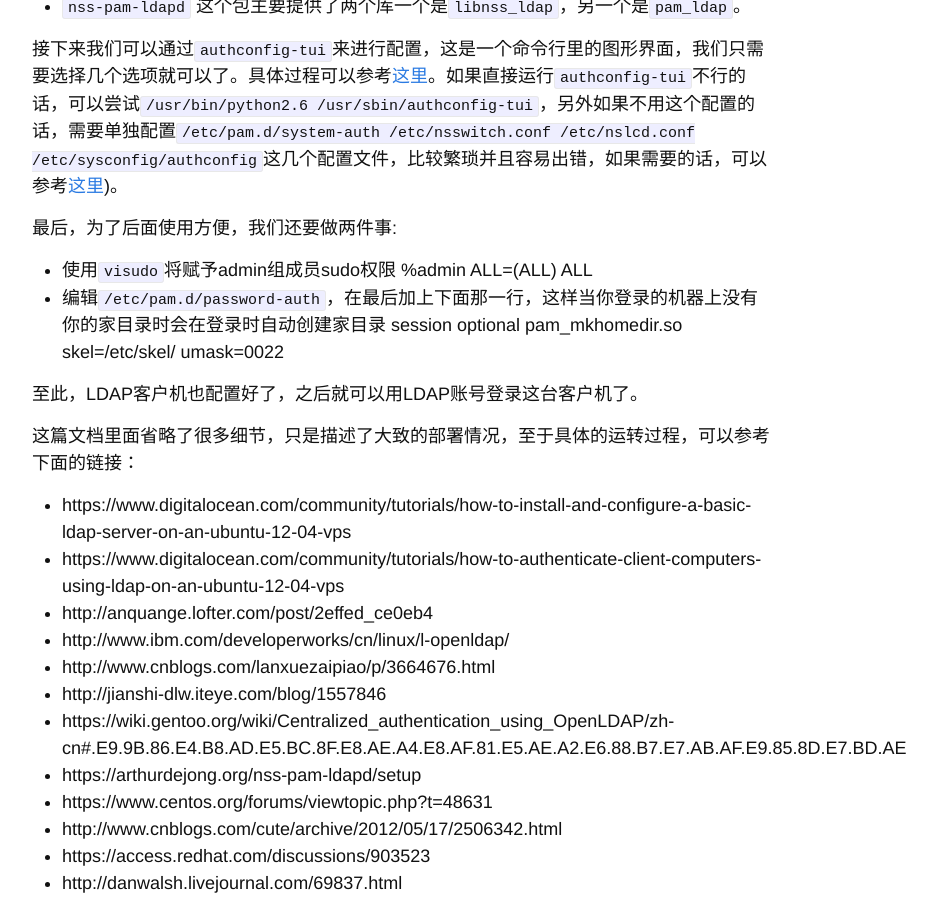
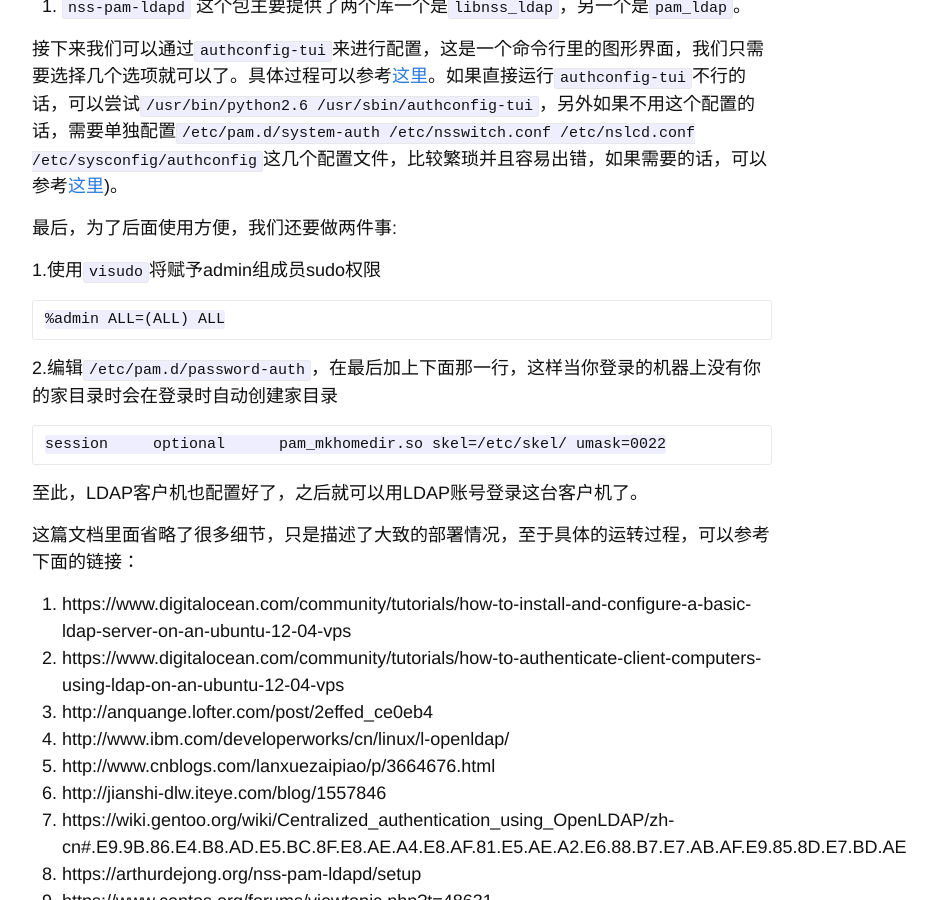
Before and after one commit to syca0516/syca0516.github.io, a Jekyll site: the page built from _posts/2016-10-13-ldap.markdown, in a window 1280 px wide and 900 px high, scrolled down 2502 px. Shown: the whole window, without its empty margins (238-1175 px from the left). Built offline with Jekyll 4.4.1, drawn with Linux system fonts in a browser that asks for light colours; some of the changed lines change nothing that is shown.

Commit message:
ldap 格式调整

````diff
--- a/_posts/2016-10-13-ldap.markdown
+++ b/_posts/2016-10-13-ldap.markdown
@@ -15,9 +15,9 @@
 假设服务器搭建在`10.10.10.1`上面，我们将直接用yum安装OpenLDAP（编译安装除了需要编译OpenLDAP外，还需要处理其依赖的BerkeleyDB，不过效果是一样的）
 
 我们需要安装以下这几个包
-- `openldap` 包含openldap配置文件、库文件
-- `openldap-servers` 包含slapd和slurpd（用于主从复制）、迁移脚本和相关文件
-- `openldap-clients` 包含客户端程序，用来访问和修改openldap目录
+1. `openldap` 包含openldap配置文件、库文件
+2. `openldap-servers` 包含slapd和slurpd（用于主从复制）、迁移脚本和相关文件
+3. `openldap-clients` 包含客户端程序，用来访问和修改openldap目录
 
 具体安装的时候版本是2.4.40-12.el6。
 
@@ -56,12 +56,14 @@
 这个配置文件的注释被去掉了，只配置了几个关键的地方，简单但是已经足够用了。要注意的是配置这个文件要注意`tab`键，它的一些选项名和值之间必须是用`tab`分隔的，用空格的话会出问题。
 
 客户端的配置文件是`ldap.conf`
+
 ```
 BASE dc=your,dc=domain
 URI ldap://10.10.10.1:389
 ```
 
 然后我们启动服务端并验证其是否运行正常
+
 ```
 # service slapd start
 # ps aux | grep slapd
@@ -76,33 +78,40 @@
 在LDAP服务端已经配置运行成功后，我们可以在任何想使用LDAP服务的机器上部署客户端软件。
 
 在客户端我们需要安装一个包
-- `nss-pam-ldapd` 这个包主要提供了两个库一个是`libnss_ldap`，另一个是`pam_ldap`。
+1. `nss-pam-ldapd` 这个包主要提供了两个库一个是`libnss_ldap`，另一个是`pam_ldap`。
 
 接下来我们可以通过`authconfig-tui`来进行配置，这是一个命令行里的图形界面，我们只需要选择几个选项就可以了。具体过程可以参考[这里](http://www.ibm.com/developerworks/cn/linux/l-openldap/)。如果直接运行`authconfig-tui`不行的话，可以尝试`/usr/bin/python2.6 /usr/sbin/authconfig-tui`，另外如果不用这个配置的话，需要单独配置`/etc/pam.d/system-auth /etc/nsswitch.conf /etc/nslcd.conf /etc/sysconfig/authconfig`这几个配置文件，比较繁琐并且容易出错，如果需要的话，可以参考[这里](http://anquange.lofter.com/post/2effed_ce0eb4))。
 
 最后，为了后面使用方便，我们还要做两件事:
-- 使用`visudo`将赋予admin组成员sudo权限
-        %admin ALL=(ALL) ALL
-- 编辑`/etc/pam.d/password-auth`，在最后加上下面那一行，这样当你登录的机器上没有你的家目录时会在登录时自动创建家目录
-        session     optional      pam_mkhomedir.so skel=/etc/skel/ umask=0022
 
+1.使用`visudo`将赋予admin组成员sudo权限
+
+```
+%admin ALL=(ALL) ALL
+```
+
+2.编辑`/etc/pam.d/password-auth`，在最后加上下面那一行，这样当你登录的机器上没有你的家目录时会在登录时自动创建家目录
+
+```
+session     optional      pam_mkhomedir.so skel=/etc/skel/ umask=0022
+```
 
 至此，LDAP客户机也配置好了，之后就可以用LDAP账号登录这台客户机了。
 
 
 这篇文档里面省略了很多细节，只是描述了大致的部署情况，至于具体的运转过程，可以参考下面的链接：
-- https://www.digitalocean.com/community/tutorials/how-to-install-and-configure-a-basic-ldap-server-on-an-ubuntu-12-04-vps
-- https://www.digitalocean.com/community/tutorials/how-to-authenticate-client-computers-using-ldap-on-an-ubuntu-12-04-vps
-- http://anquange.lofter.com/post/2effed_ce0eb4
-- http://www.ibm.com/developerworks/cn/linux/l-openldap/
-- http://www.cnblogs.com/lanxuezaipiao/p/3664676.html
-- http://jianshi-dlw.iteye.com/blog/1557846
-- https://wiki.gentoo.org/wiki/Centralized_authentication_using_OpenLDAP/zh-cn#.E9.9B.86.E4.B8.AD.E5.BC.8F.E8.AE.A4.E8.AF.81.E5.AE.A2.E6.88.B7.E7.AB.AF.E9.85.8D.E7.BD.AE
-- https://arthurdejong.org/nss-pam-ldapd/setup
-- https://www.centos.org/forums/viewtopic.php?t=48631
-- http://www.cnblogs.com/cute/archive/2012/05/17/2506342.html
-- https://access.redhat.com/discussions/903523
-- http://danwalsh.livejournal.com/69837.html
+1. https://www.digitalocean.com/community/tutorials/how-to-install-and-configure-a-basic-ldap-server-on-an-ubuntu-12-04-vps
+2. https://www.digitalocean.com/community/tutorials/how-to-authenticate-client-computers-using-ldap-on-an-ubuntu-12-04-vps
+3. http://anquange.lofter.com/post/2effed_ce0eb4
+4. http://www.ibm.com/developerworks/cn/linux/l-openldap/
+5. http://www.cnblogs.com/lanxuezaipiao/p/3664676.html
+6. http://jianshi-dlw.iteye.com/blog/1557846
+7. https://wiki.gentoo.org/wiki/Centralized_authentication_using_OpenLDAP/zh-cn#.E9.9B.86.E4.B8.AD.E5.BC.8F.E8.AE.A4.E8.AF.81.E5.AE.A2.E6.88.B7.E7.AB.AF.E9.85.8D.E7.BD.AE
+8. https://arthurdejong.org/nss-pam-ldapd/setup
+9. https://www.centos.org/forums/viewtopic.php?t=48631
+10. http://www.cnblogs.com/cute/archive/2012/05/17/2506342.html
+11. https://access.redhat.com/discussions/903523
+12. http://danwalsh.livejournal.com/69837.html
 
 这是关于安装phpldapadmin的文章
-- http://blog.zwiegnet.com/linux-server/install-and-configure-phpldapadmin-on-centos-6/
+1. http://blog.zwiegnet.com/linux-server/install-and-configure-phpldapadmin-on-centos-6/
````
